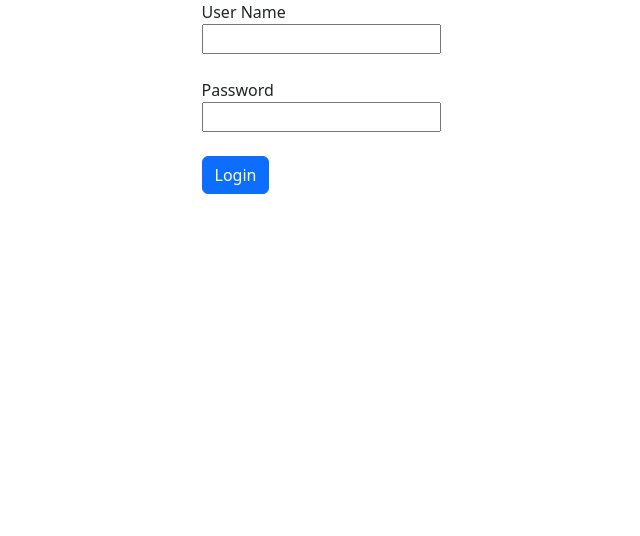
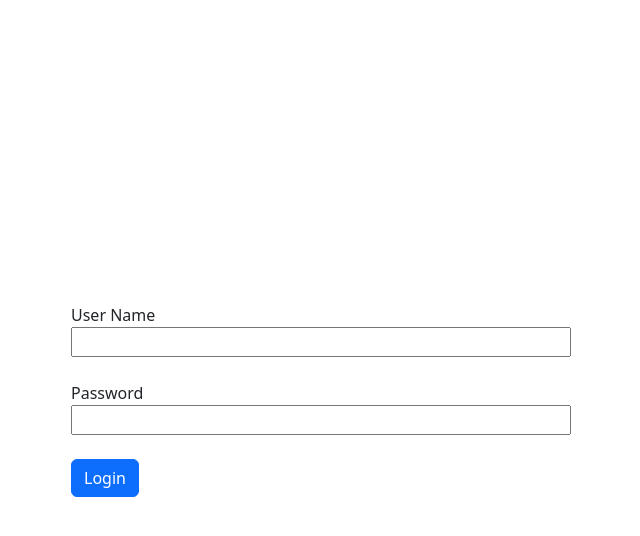
Before and after one commit to genesisscv/fit-tracker-frontend, an Angular app: page /login in a window 1280 px wide. Shown: the top 536 px of the page, without its empty margins (319-959 px from the left). Built offline with nearby package versions, Linux system fonts and the light colour scheme.

Commit message:
style login to center content on the screen

```diff
--- a/src/app/pages/login/components/login-form/login-form.component.scss
+++ b/src/app/pages/login/components/login-form/login-form.component.scss
@@ -1,3 +1,11 @@
-input.ng-invalid.ng-touched {
-  border-color: red;
+label {
+  width: 100%;
 }
+
+input {
+  width: 100%;
+
+  &.ng-invalid.ng-touched {
+    border-color: red;
+  }
+}
--- a/src/app/pages/login/login.component.html
+++ b/src/app/pages/login/login.component.html
@@ -1,5 +1,5 @@
-<div class="container">
-  <div class="d-flex justify-content-center">
+<div class="container h-100 d-flex justify-content-center">
+  <div class="login-form-container my-auto">
     <login-form></login-form>
   </div>
 </div>
--- a/src/app/pages/login/login.component.scss
+++ b/src/app/pages/login/login.component.scss
@@ -0,0 +1,3 @@
+.login-form-container {
+  width: 500px;
+}
--- a/src/styles.scss
+++ b/src/styles.scss
@@ -1 +1,4 @@
 /* You can add global styles to this file, and also import other style files */
+html, body {
+  height: 100%;
+}
```
